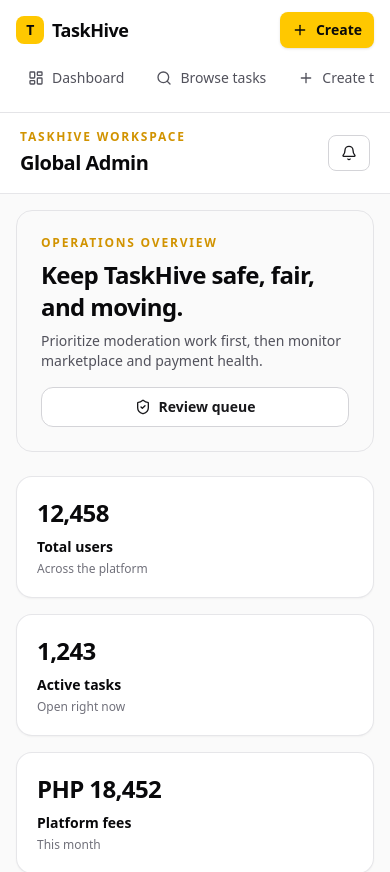
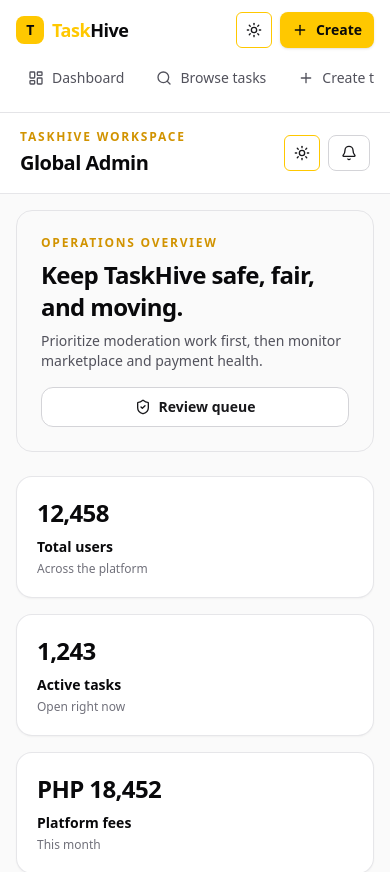
Before and after one commit to XJLabide/IP-Project-TaskHive-Group7, a Next.js app: page /admin in a window 390 px wide. Shown: the top 872 px of the page. Built offline with nearby package versions, Linux system fonts and the light colour scheme.

Commit message:
fixed and re-added dark feature mode to all pages

```diff
--- a/src/components/layout/app-shell.tsx
+++ b/src/components/layout/app-shell.tsx
@@ -1,6 +1,7 @@
 import Link from "next/link";
 import { Bell, LayoutDashboard, Plus, Search, Shield, Star } from "lucide-react";
 import { Button } from "@/components/ui/button";
+import { ThemeToggle } from "@/components/theme-toggle";
 import { cn } from "@/lib/utils";
 
 const navItems = [
@@ -16,7 +17,10 @@ export function AppShell({ title, description, children, showHeader = true, cont
   return (
     <div className="min-h-screen bg-zinc-50 text-zinc-950 dark:bg-zinc-950 dark:text-zinc-50">
       <aside className="fixed inset-y-0 left-0 z-20 hidden w-64 flex-col border-r border-zinc-200 bg-white px-4 py-6 dark:border-zinc-800 dark:bg-zinc-950 lg:flex">
-        <Link href="/" className="flex items-center gap-2 px-3 text-2xl font-bold tracking-tight"><span className="grid h-8 w-8 place-items-center rounded-xl bg-[#FFC800] text-base text-zinc-950">T</span><span>TaskHive</span></Link>
+        <Link href="/" className="flex items-center gap-2 px-3 text-2xl font-bold tracking-tight">
+          <span className="grid h-8 w-8 place-items-center rounded-xl bg-[#FFC800] text-base text-zinc-950">T</span>
+          <span><span className="text-[#FFC800]">Task</span>Hive</span>
+        </Link>
         <p className="mt-10 px-3 text-xs font-semibold uppercase tracking-[0.16em] text-zinc-400">Workspace</p>
         <nav aria-label="Main navigation" className="mt-3 grid gap-1.5">
           {navItems.map((item) => {
@@ -24,15 +28,72 @@ export function AppShell({ title, description, children, showHeader = true, cont
             return <Link aria-current={selected ? "page" : undefined} className={cn("flex h-11 items-center gap-3 rounded-xl px-3 text-sm font-medium transition-colors", selected ? "bg-[#FFD50D]/30 text-zinc-950 dark:bg-[#FFC800]/15 dark:text-zinc-50" : "text-zinc-600 hover:bg-zinc-100 hover:text-zinc-950 dark:text-zinc-400 dark:hover:bg-zinc-900 dark:hover:text-zinc-50")} href={item.href} key={item.href}><item.icon className={cn("h-4 w-4", selected && "text-[#D19300] dark:text-[#FFD50D]")} />{item.label}</Link>;
           })}
         </nav>
-        <div className="mt-auto rounded-2xl border border-zinc-200 bg-zinc-50 p-3 dark:border-zinc-800 dark:bg-zinc-900"><div className="flex items-center gap-3"><div className="grid h-10 w-10 place-items-center rounded-full bg-zinc-900 text-xs font-bold text-white dark:bg-zinc-100 dark:text-zinc-950">AR</div><div className="min-w-0"><p className="truncate text-sm font-semibold">Ana Reyes</p><p className="truncate text-xs text-zinc-500 dark:text-zinc-400">Poster &amp; Tasker</p></div></div></div>
+        <div className="mt-auto rounded-2xl border border-zinc-200 bg-zinc-50 p-3 dark:border-zinc-800 dark:bg-zinc-900">
+          <div className="flex items-center gap-3">
+            <div className="grid h-10 w-10 place-items-center rounded-full bg-zinc-900 text-xs font-bold text-white dark:bg-zinc-100 dark:text-zinc-950">AR</div>
+            <div className="min-w-0">
+              <p className="truncate text-sm font-semibold">Ana Reyes</p>
+              <p className="truncate text-xs text-zinc-500 dark:text-zinc-400">Poster &amp; Tasker</p>
+            </div>
+          </div>
+        </div>
       </aside>
-      <header className="border-b border-zinc-200 bg-white px-4 py-3 dark:border-zinc-800 dark:bg-zinc-950 lg:hidden"><div className="flex items-center justify-between gap-3"><Link className="flex items-center gap-2 text-lg font-bold tracking-tight" href="/"><span className="grid h-7 w-7 place-items-center rounded-lg bg-[#FFC800] text-sm text-zinc-950">T</span>TaskHive</Link><Button asChild size="sm"><Link href="/tasks/new"><Plus className="h-4 w-4" />Create</Link></Button></div><nav aria-label="Main navigation" className="mt-3 flex gap-2 overflow-x-auto pb-1">{navItems.map((item) => { const selected = item.href === active; return <Link aria-current={selected ? "page" : undefined} className={cn("inline-flex h-9 shrink-0 items-center gap-2 rounded-lg px-3 text-sm font-medium", selected ? "bg-[#FFD50D]/30 text-zinc-950 dark:bg-[#FFC800]/15 dark:text-zinc-50" : "text-zinc-600 dark:text-zinc-400")} href={item.href} key={item.href}><item.icon className="h-4 w-4" />{item.label}</Link>; })}</nav></header>
+
+      <header className="border-b border-zinc-200 bg-white px-4 py-3 dark:border-zinc-800 dark:bg-zinc-950 lg:hidden">
+        <div className="flex items-center justify-between gap-3">
+          <Link className="flex items-center gap-2 text-lg font-bold tracking-tight" href="/">
+            <span className="grid h-7 w-7 place-items-center rounded-lg bg-[#FFC800] text-sm text-zinc-950">T</span>
+            <span><span className="text-[#FFC800]">Task</span>Hive</span>
+          </Link>
+          <div className="flex items-center gap-2">
+            <ThemeToggle />
+            <Button asChild size="sm"><Link href="/tasks/new"><Plus className="h-4 w-4" />Create</Link></Button>
+          </div>
+        </div>
+        <nav aria-label="Main navigation" className="mt-3 flex gap-2 overflow-x-auto pb-1">
+          {navItems.map((item) => {
+            const selected = item.href === active;
+            return <Link aria-current={selected ? "page" : undefined} className={cn("inline-flex h-9 shrink-0 items-center gap-2 rounded-lg px-3 text-sm font-medium", selected ? "bg-[#FFD50D]/30 text-zinc-950 dark:bg-[#FFC800]/15 dark:text-zinc-50" : "text-zinc-600 dark:text-zinc-400")} href={item.href} key={item.href}><item.icon className="h-4 w-4" />{item.label}</Link>;
+          })}
+        </nav>
+      </header>
+
       <div className="lg:ml-64">
-        {showHeader && <header className="sticky top-0 z-10 border-b border-zinc-200/90 bg-white/90 px-5 py-4 backdrop-blur dark:border-zinc-800 dark:bg-zinc-950/90 sm:px-7"><div className="mx-auto flex max-w-[1440px] items-center justify-between gap-4"><div><p className="text-xs font-semibold uppercase tracking-[0.15em] text-[#D19300] dark:text-[#FFD50D]">TaskHive workspace</p><h1 className="mt-1 text-xl font-bold tracking-tight">{title}</h1><p className="mt-1 hidden text-sm text-zinc-500 dark:text-zinc-400 sm:block">{description}</p></div><div className="flex items-center gap-2"><div className="hidden h-10 w-64 items-center gap-2 rounded-xl border border-zinc-200 bg-zinc-50 px-3 text-sm text-zinc-400 dark:border-zinc-800 dark:bg-zinc-900 xl:flex"><Search className="h-4 w-4" />Search workspace</div><Button variant="outline" size="sm" aria-label="Notifications"><Bell className="h-4 w-4" /></Button><Button asChild className="hidden sm:inline-flex" size="sm"><Link href="/tasks/new"><Plus className="h-4 w-4" />Create task</Link></Button></div></div></header>}
+        {showHeader && (
+          <header className="sticky top-0 z-10 border-b border-zinc-200/90 bg-white/90 px-5 py-4 backdrop-blur dark:border-zinc-800 dark:bg-zinc-950/90 sm:px-7">
+            <div className="mx-auto flex max-w-[1440px] items-center justify-between gap-4">
+              <div>
+                <p className="text-xs font-semibold uppercase tracking-[0.15em] text-[#D19300] dark:text-[#FFD50D]">TaskHive workspace</p>
+                <h1 className="mt-1 text-xl font-bold tracking-tight">{title}</h1>
+                <p className="mt-1 hidden text-sm text-zinc-500 dark:text-zinc-400 sm:block">{description}</p>
+              </div>
+              <div className="flex items-center gap-2">
+                <div className="hidden h-10 w-64 items-center gap-2 rounded-xl border border-zinc-200 bg-zinc-50 px-3 text-sm text-zinc-400 dark:border-zinc-800 dark:bg-zinc-900 xl:flex">
+                  <Search className="h-4 w-4" />
+                  Search workspace
+                </div>
+                <ThemeToggle />
+                <Button variant="outline" size="sm" aria-label="Notifications">
+                  <Bell className="h-4 w-4" />
+                </Button>
+                <Button asChild className="hidden sm:inline-flex" size="sm">
+                  <Link href="/tasks/new"><Plus className="h-4 w-4" />Create task</Link>
+                </Button>
+              </div>
+            </div>
+          </header>
+        )}
         <main className={cn("mx-auto max-w-[1440px] p-4 sm:p-6 lg:p-8", contentClassName)}>{children}</main>
       </div>
     </div>
   );
 }
 
-function activeHref(title: string) { if (title === "Dashboard") return "/dashboard"; if (title === "Browse Tasks") return "/tasks"; if (title === "Create Task") return "/tasks/new"; if (title === "Two-Way Reviews") return "/reviews"; if (title === "Global Admin") return "/admin"; return "/tasks"; }
+function activeHref(title: string) {
+  if (title === "Dashboard") return "/dashboard";
+  if (title === "Browse Tasks") return "/tasks";
+  if (title === "Create Task") return "/tasks/new";
+  if (title === "Two-Way Reviews") return "/reviews";
+  if (title === "Global Admin") return "/admin";
+  return "/tasks";
+}
--- a/src/components/theme-toggle.tsx
+++ b/src/components/theme-toggle.tsx
@@ -1,62 +1,45 @@
 "use client";
 
-import { Clock3, Moon, Sun } from "lucide-react";
+import { Moon, Sun } from "lucide-react";
 import { useEffect, useState } from "react";
 
 const STORAGE_KEY = "taskhive-theme";
 
-type ThemeMode = "light" | "dark" | "auto";
-
-function getAutoTheme() {
-  const hour = new Date().getHours();
-  return hour >= 18 || hour < 6 ? "dark" : "light";
-}
-
 export function ThemeToggle() {
-  const [theme, setTheme] = useState<ThemeMode>("auto");
+  const [theme, setTheme] = useState<"light" | "dark">("light");
+  const [mounted, setMounted] = useState(false);
 
   useEffect(() => {
-    const syncTheme = () => {
-      const saved = window.localStorage.getItem(STORAGE_KEY);
-      const resolvedMode: ThemeMode = saved === "light" || saved === "dark" ? saved : "auto";
-      const activeTheme = resolvedMode === "auto" ? getAutoTheme() : resolvedMode;
+    setMounted(true);
+    // Check local storage, default to light if nothing is found
+    const saved = window.localStorage.getItem(STORAGE_KEY);
+    const currentTheme = saved === "dark" ? "dark" : "light";
 
-      document.documentElement.classList.toggle("dark", activeTheme === "dark");
-      setTheme(resolvedMode);
-    };
-
-    syncTheme();
-    const interval = window.setInterval(syncTheme, 60_000);
-
-    return () => window.clearInterval(interval);
+    setTheme(currentTheme);
+    document.documentElement.classList.toggle("dark", currentTheme === "dark");
   }, []);
 
   const handleToggle = () => {
-    const nextTheme: ThemeMode =
-      theme === "light" ? "dark" : theme === "dark" ? "auto" : "light";
-
-    if (nextTheme === "auto") {
-      window.localStorage.removeItem(STORAGE_KEY);
-      document.documentElement.classList.toggle("dark", getAutoTheme() === "dark");
-      setTheme("auto");
-      return;
-    }
+    const nextTheme = theme === "light" ? "dark" : "light";
 
     window.localStorage.setItem(STORAGE_KEY, nextTheme);
     document.documentElement.classList.toggle("dark", nextTheme === "dark");
     setTheme(nextTheme);
   };
 
-  const Icon = theme === "dark" ? Moon : theme === "auto" ? Clock3 : Sun;
+  // Prevent hydration mismatch by rendering a blank placeholder of the same size until mounted
+  if (!mounted) {
+    return <div className="h-9 w-9 rounded-md border border-transparent" />;
+  }
 
   return (
     <button
       type="button"
       onClick={handleToggle}
-      aria-label={`Current theme: ${theme}. Toggle to next theme.`}
+      aria-label="Toggle theme"
       className="inline-flex h-9 w-9 items-center justify-center rounded-md border border-[#FFC800] bg-transparent text-zinc-900 transition-colors hover:border-[#D19300] hover:bg-[#FFD50D]/10 hover:text-[#D19300] dark:border-[#FFC800] dark:text-zinc-100 dark:hover:border-[#FFD50D] dark:hover:bg-[#FFC800]/10 dark:hover:text-[#FFD50D]"
     >
-      <Icon className="h-4 w-4" />
+      {theme === "dark" ? <Moon className="h-4 w-4" /> : <Sun className="h-4 w-4" />}
       <span className="sr-only">Toggle theme</span>
     </button>
   );
```
Also changed, not shown: src/app/page.tsx (line endings or trailing spaces).
